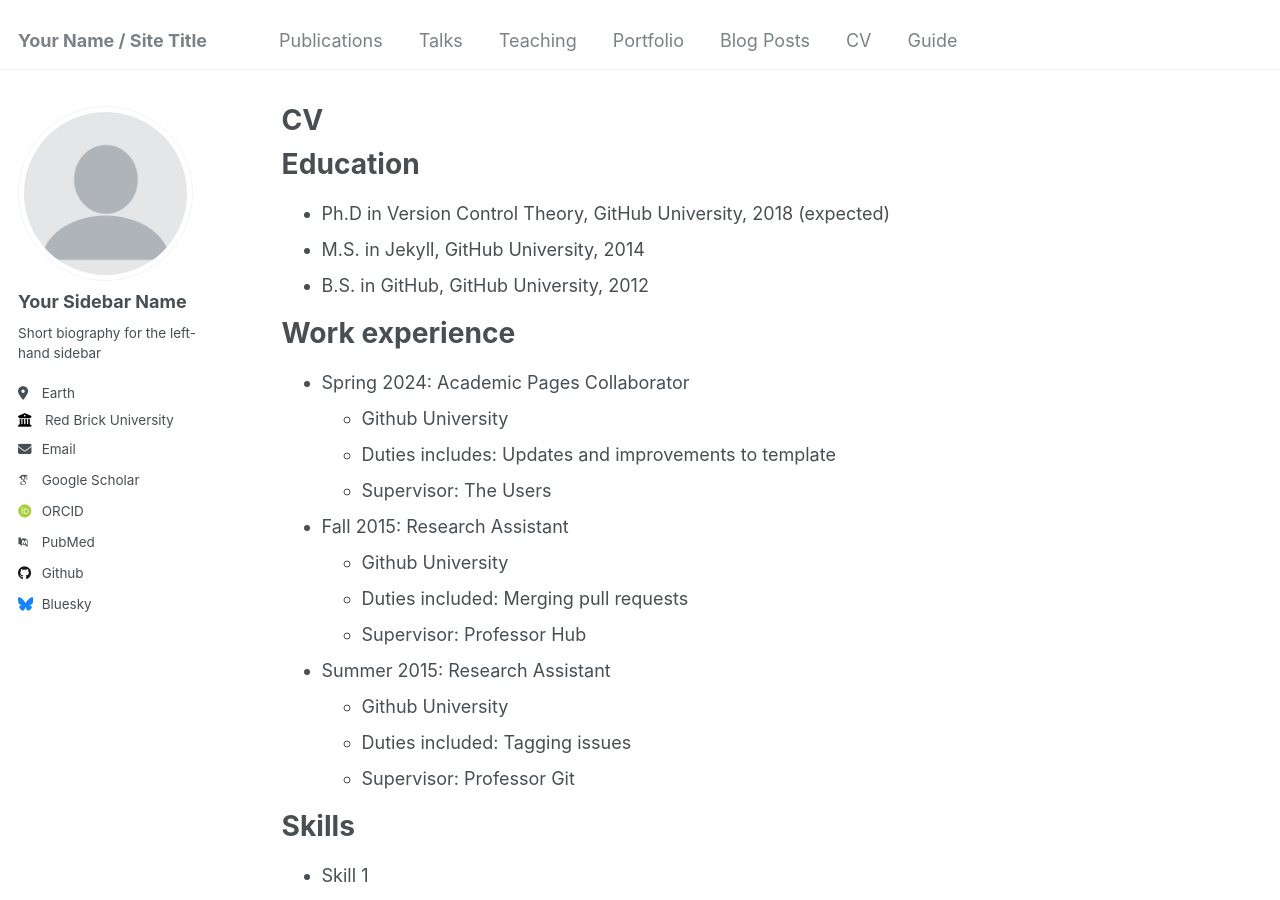
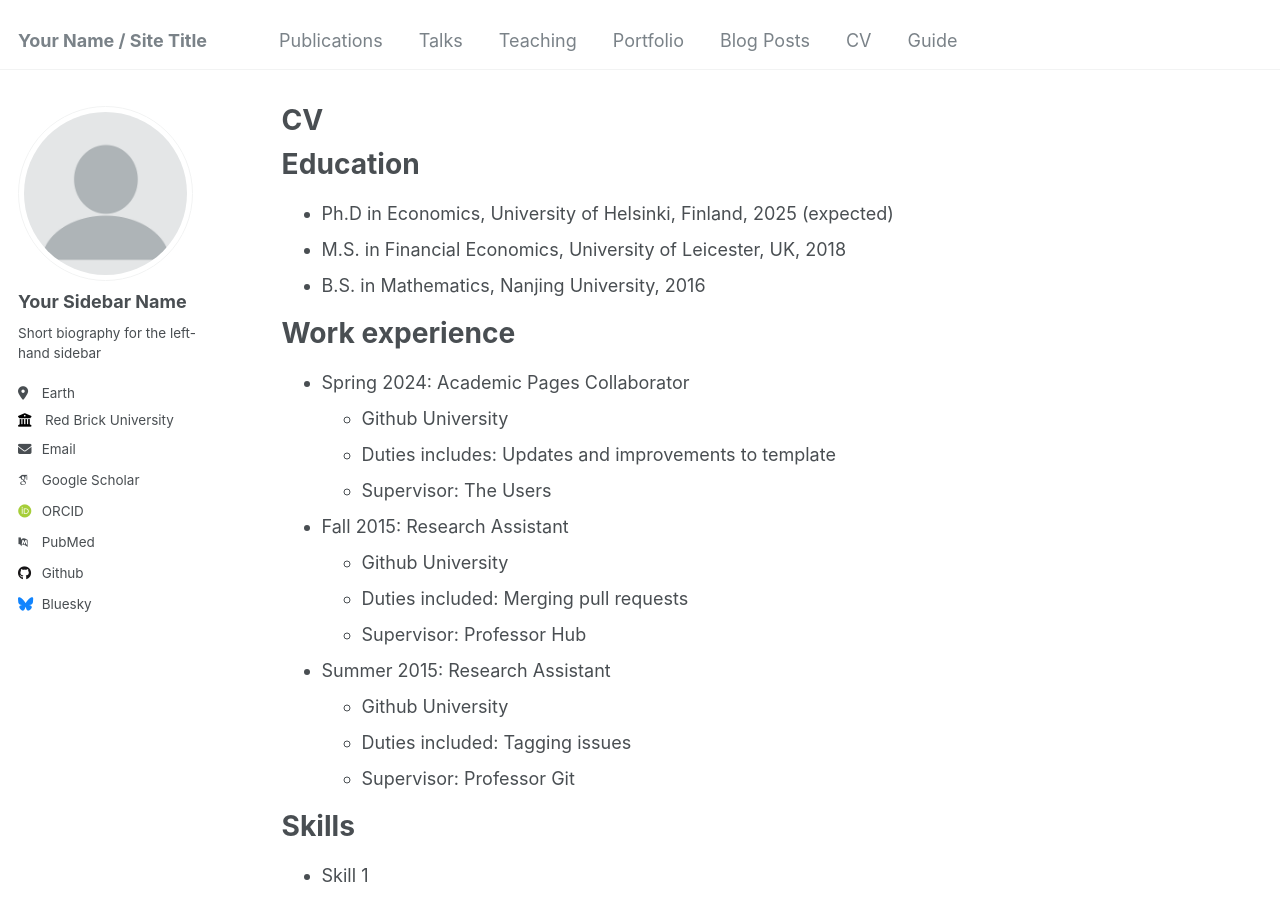
Before and after one commit to keyanliu1/keyanliu1.github.io, a Jekyll site: the page built from _pages/cv.md, in a window 1280 px wide and 900 px high. Built offline with Jekyll 4.4.1, drawn with Linux system fonts in a browser that asks for light colours; some web fonts are replaced.

Commit message:
Update cv.md

```diff
--- a/_pages/cv.md
+++ b/_pages/cv.md
@@ -11,9 +11,9 @@ redirect_from:
 
 Education
 ======
-* Ph.D in Version Control Theory, GitHub University, 2018 (expected)
-* M.S. in Jekyll, GitHub University, 2014
-* B.S. in GitHub, GitHub University, 2012
+* Ph.D in Economics, University of Helsinki, Finland, 2025 (expected)
+* M.S. in Financial Economics, University of Leicester, UK, 2018
+* B.S. in Mathematics, Nanjing University, 2016
 
 Work experience
 ======
```
